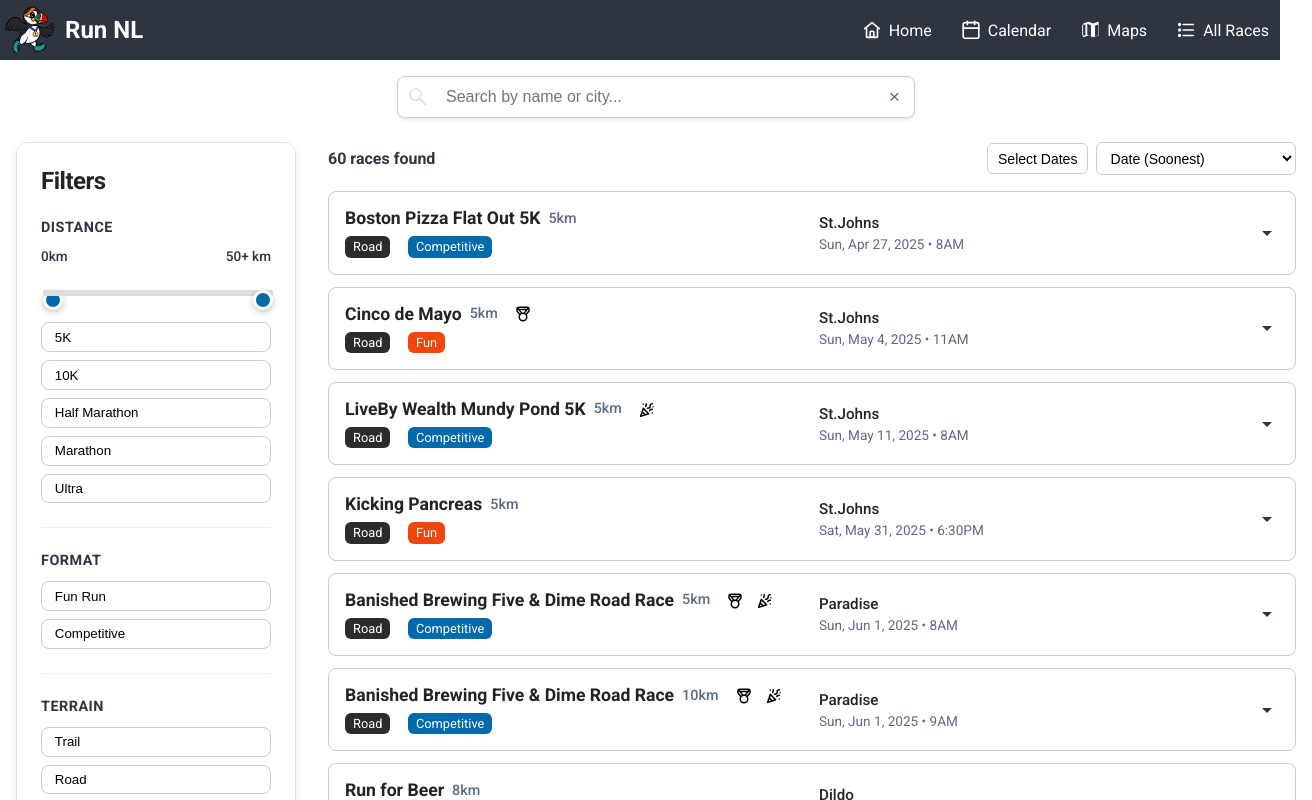
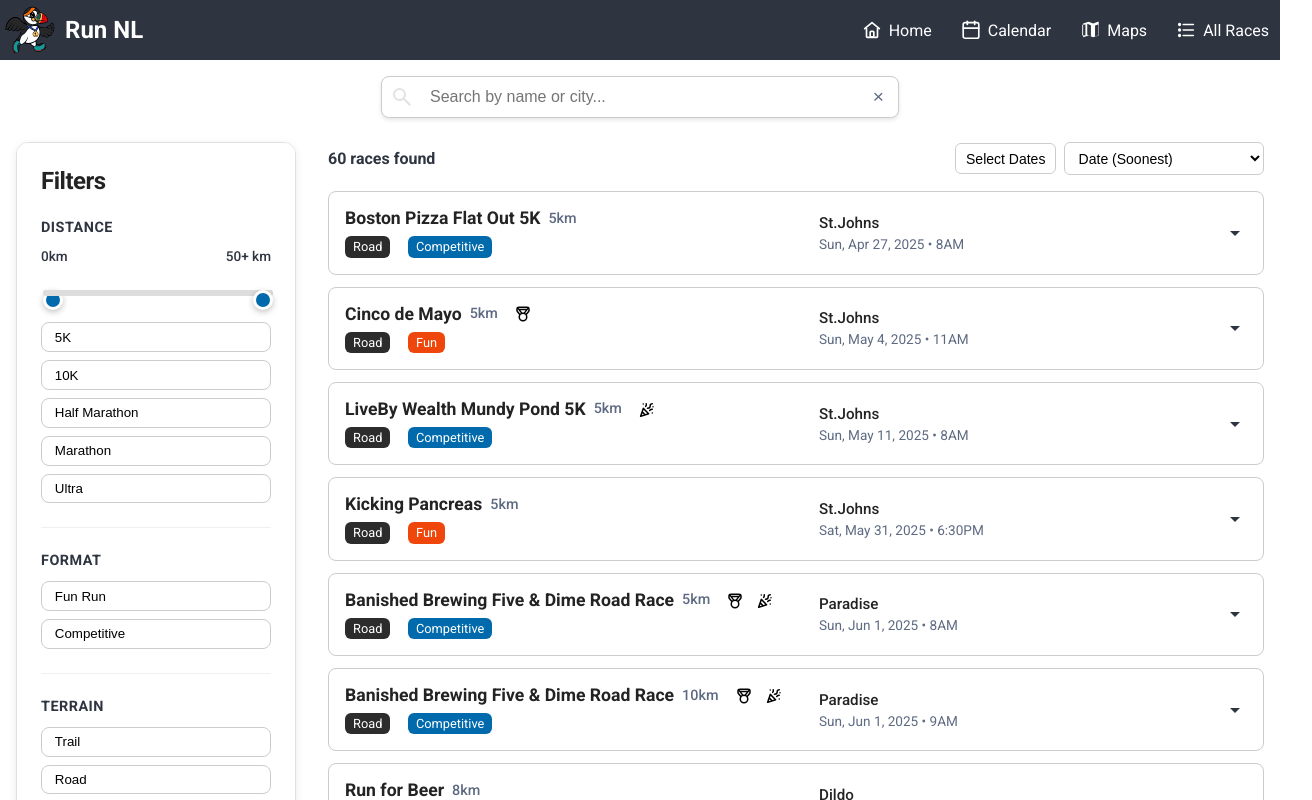
Before and after one commit to stevemac228/running-website, a Next.js app: page /races in a window 1280 px wide. Shown: the top 800 px of the page, 1312 px wide, since content can reach past the window. Built offline with nearby package versions, Linux system fonts and the light colour scheme.

Commit message:
race page margins

```diff
--- a/styles/globals.css
+++ b/styles/globals.css
@@ -949,9 +949,6 @@
 /* Main container for races page */
 .races-page-container {
   padding: 1rem;
-  width: 100%;
-  max-width: 100%;
-  margin: 0 auto;
 }
 
 /* Search bar - centered */
```
